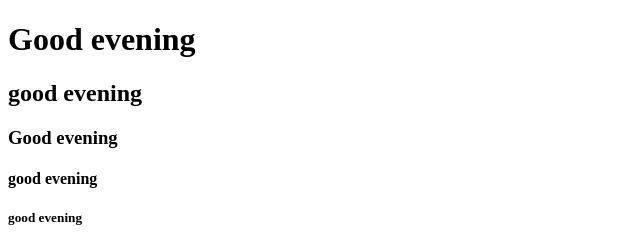
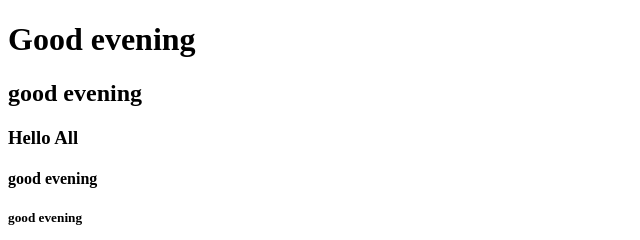
Before and after one commit to josetoffi/josetoffi.github.io, a plain HTML site: page index.html in a window 1280 px wide. Shown: the top 240 px of the page, 0-640 px from the left. Drawn offline with Linux system fonts and the light colour scheme; files whose address does not match are found by name.

Commit message:
good evening to hello

```diff
--- a/index.html
+++ b/index.html
@@ -5,7 +5,7 @@
 </head>
 <h1>Good evening<h1>
     <h2>good evening</h2>
-    <h3>Good evening</h3>
+    <h3>Hello All</h3>
     <h4>good evening<h4>
  <h5>good evening<h5>
      <h6>Good evening <h6>
```
